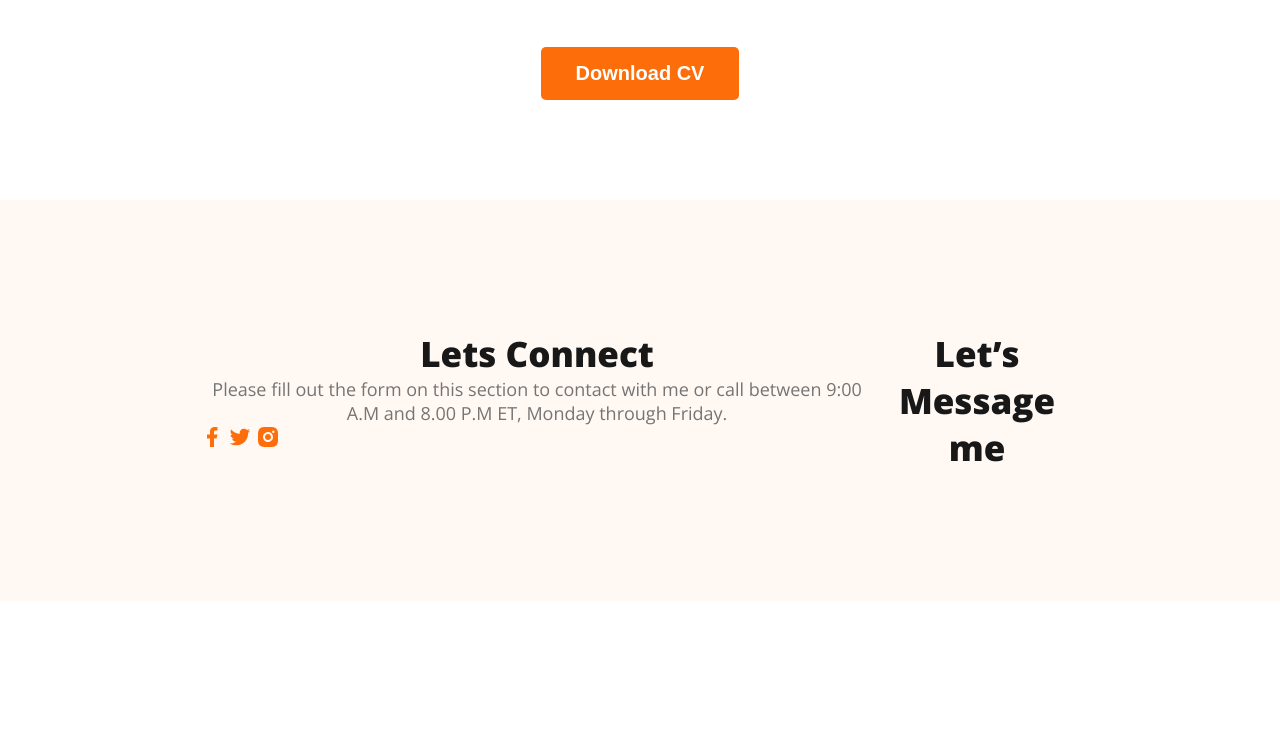
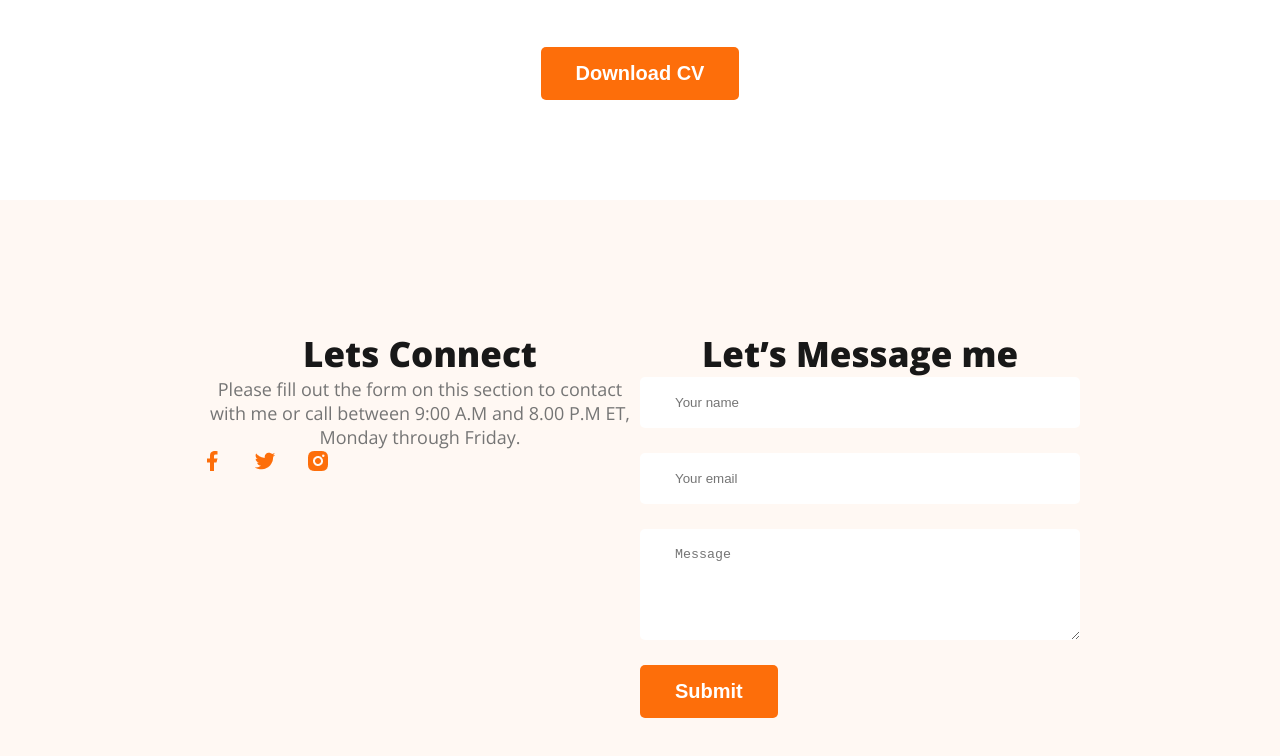
Before and after one commit to MosaddekHossen/01-Mary, a plain HTML site: page index.html in a window 1280 px wide. Shown: the part 2592-3348 px from the top of the page. Before the commit the page ends 3193 px from the top, so only its background shows below. Drawn offline with nearby package versions, Linux system fonts and the light colour scheme.

Commit message:
next commit

```diff
--- a/css/style.css
+++ b/css/style.css
@@ -188,13 +188,35 @@ main section {
 .resume-container hr {
     margin: 30px;
 }
-.download-cv{
+
+.download-cv {
     text-align: center;
     margin-top: 50px;
 }
-footer{
+
+footer {
     display: flex;
     background: #FFF8F3;
     margin-top: 100px;
     padding: 130px 200px;
 }
+
+.footer-column {
+    width: 50%;
+    gap: 100px;
+
+}
+.social-links a{
+    margin-right: 25px;
+}
+.contact input[type="text"], input[type="email"],
+textarea {
+    display: block;
+    margin-bottom: 25px;
+    padding: 18px 35px;
+    color: #757575;
+    border-radius: 5px;
+    background: #FFF;
+    border: 0;
+    width: 100%;
+}
--- a/index.html
+++ b/index.html
@@ -163,6 +163,16 @@
         </div>
         <div class="footer-column">
             <h3 class="section-title">Let’s Message me</h3>
+            <form class="contact" action="">
+                <label for="">
+                    <input placeholder="Your name" type="text" name="" id="">
+                </label>
+                <label for="">
+                    <input placeholder="Your email" type="email" name="" id="">
+                </label>
+                <textarea placeholder="Message" name="" id="" cols="10" rows="5"></textarea>
+                <input class="btn-primary" type="submit" value="Submit">
+            </form>
         </div>
     </footer>
 </body>
```
